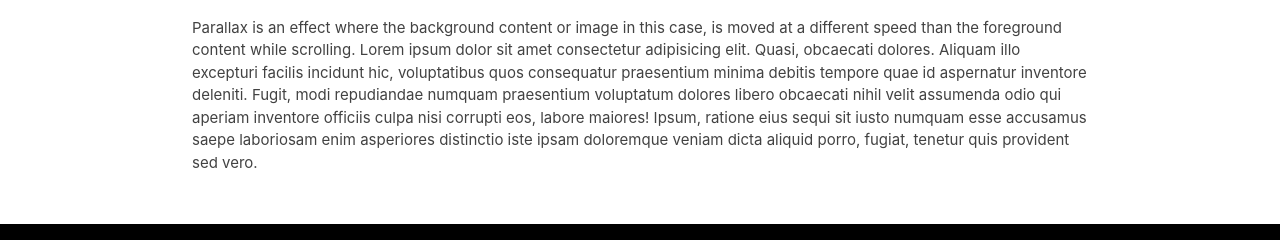
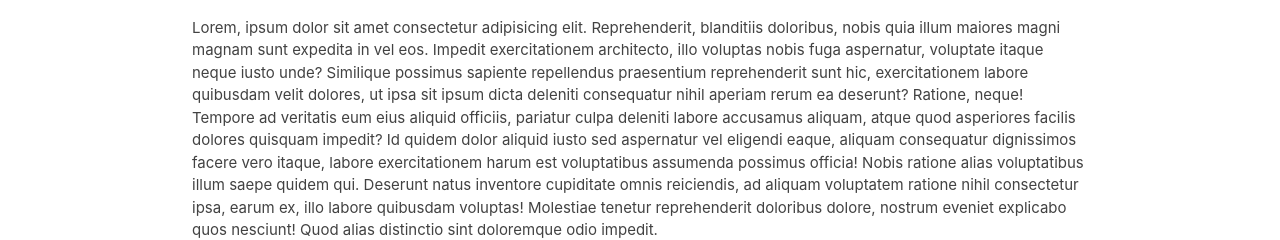
Before and after one commit to alestry-perez/landing-page, a plain HTML site: page index.html in a window 1280 px wide. Shown: the part 712-952 px from the top of the page. Drawn offline with nearby package versions, Linux system fonts and the light colour scheme.

Commit message:
added lorem

```diff
--- a/index.html
+++ b/index.html
@@ -77,17 +77,7 @@
       <div class="row container">
         <h2 class="header">A Room with a View</h2>
         <p class="grey-text text-darken-3 lighten-3">
-          Parallax is an effect where the background content or image in this
-          case, is moved at a different speed than the foreground content while
-          scrolling. Lorem ipsum dolor sit amet consectetur adipisicing elit.
-          Quasi, obcaecati dolores. Aliquam illo excepturi facilis incidunt hic,
-          voluptatibus quos consequatur praesentium minima debitis tempore quae
-          id aspernatur inventore deleniti. Fugit, modi repudiandae numquam
-          praesentium voluptatum dolores libero obcaecati nihil velit assumenda
-          odio qui aperiam inventore officiis culpa nisi corrupti eos, labore
-          maiores! Ipsum, ratione eius sequi sit iusto numquam esse accusamus
-          saepe laboriosam enim asperiores distinctio iste ipsam doloremque
-          veniam dicta aliquid porro, fugiat, tenetur quis provident sed vero.
+          Lorem, ipsum dolor sit amet consectetur adipisicing elit. Reprehenderit, blanditiis doloribus, nobis quia illum maiores magni magnam sunt expedita in vel eos. Impedit exercitationem architecto, illo voluptas nobis fuga aspernatur, voluptate itaque neque iusto unde? Similique possimus sapiente repellendus praesentium reprehenderit sunt hic, exercitationem labore quibusdam velit dolores, ut ipsa sit ipsum dicta deleniti consequatur nihil aperiam rerum ea deserunt? Ratione, neque! Tempore ad veritatis eum eius aliquid officiis, pariatur culpa deleniti labore accusamus aliquam, atque quod asperiores facilis dolores quisquam impedit? Id quidem dolor aliquid iusto sed aspernatur vel eligendi eaque, aliquam consequatur dignissimos facere vero itaque, labore exercitationem harum est voluptatibus assumenda possimus officia! Nobis ratione alias voluptatibus illum saepe quidem qui. Deserunt natus inventore cupiditate omnis reiciendis, ad aliquam voluptatem ratione nihil consectetur ipsa, earum ex, illo labore quibusdam voluptas! Molestiae tenetur reprehenderit doloribus dolore, nostrum eveniet explicabo quos nesciunt! Quod alias distinctio sint doloremque odio impedit.
         </p>
       </div>
     </div>
```
